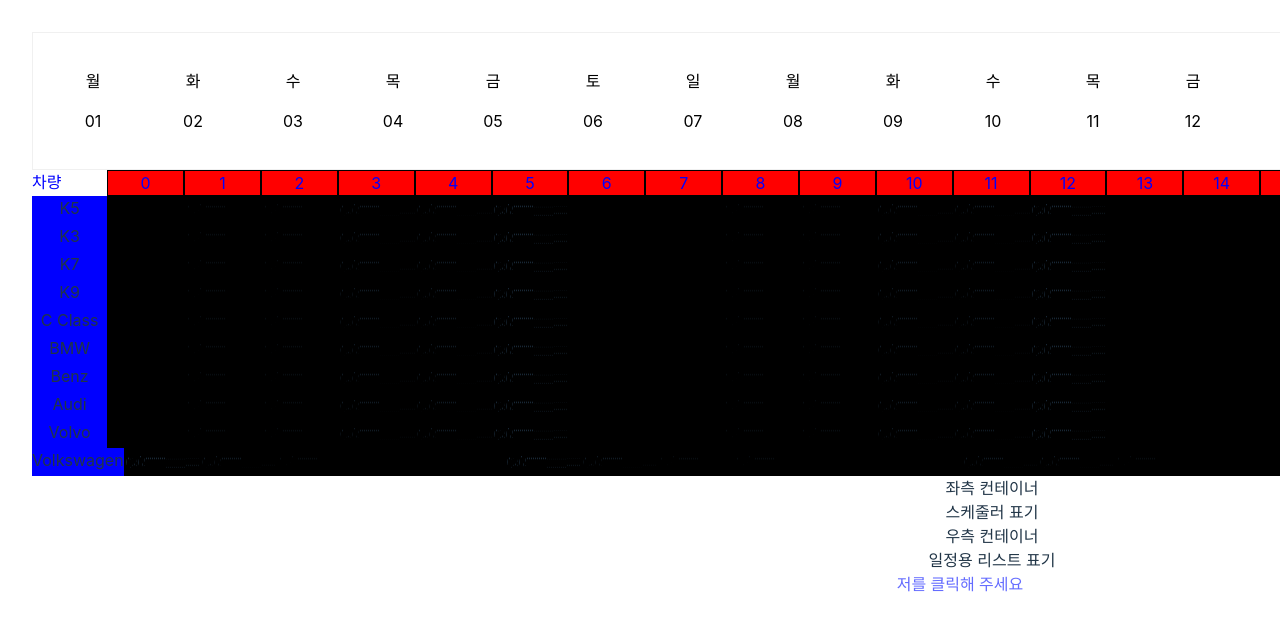
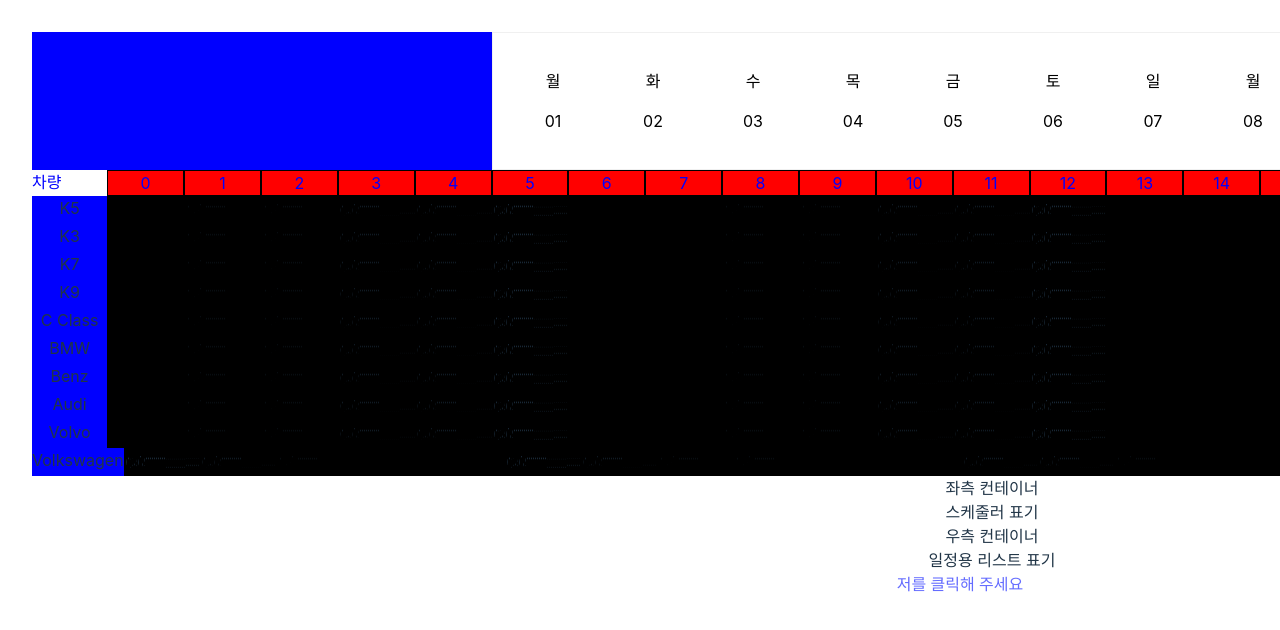
Before and after one commit to JayJHFE/React-Scheduler, a React (Vite) app in the folder PortFolio-vite/: page /scheduler in a window 1280 px wide. Shown: the top 630 px of the page. Built offline with nearby package versions, Linux system fonts and the light colour scheme.

Commit message:
스케줄러 UI수정

```diff
--- a/PortFolio-vite/src/components/scheduler/calendar/index.tsx
+++ b/PortFolio-vite/src/components/scheduler/calendar/index.tsx
@@ -35,9 +35,9 @@ function Calendar() {
         padding: "0px 50px",
         width: "1920px",
         backgroundColor: "blue",
-        // overflow: "auto",
       }}
     >
+      <div style={{ overflow: "auto", width: "1000px" }}>
         <S.rowScheduler>
           {selectedDate?.map((day, idx) => (
             <div key={idx}>
@@ -46,6 +46,7 @@ function Calendar() {
           ))}
         </S.rowScheduler>
       </div>
+    </div>
   );
 }
 
```
Lines whose indentation alone changed are shown as unchanged.
